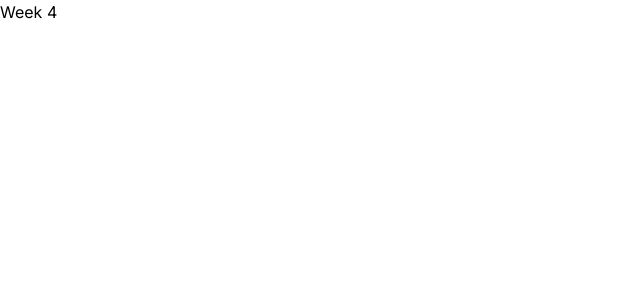
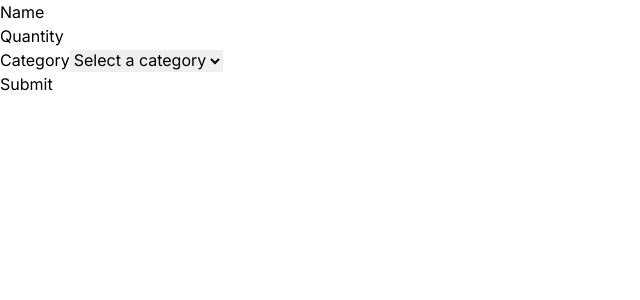
Before and after one commit to Sergei137/cprg306, a Next.js app: page /week4 in a window 1280 px wide. Shown: the top 300 px of the page, without its empty margins (0-640 px from the left). Built offline with nearby package versions, Linux system fonts and the light colour scheme.

Commit message:
finished logic part of week4, working on styling.

```diff
--- a/app/week4/new-item.js
+++ b/app/week4/new-item.js
@@ -3,24 +3,62 @@
 "use client";
 import { useState } from "react"
 
-function nameFunction() {
+export default function NewItem() {
     const [name, setName] = useState("");
+    const [quantity, setQuantity] = useState(""); // assignment said to set it as 1, empty string prevents redundancy of the required attribute.
+    const [category, setCategory] = useState(""); // assignment said to set it as "produce", empty sting and form displaying "Select a category" prevents redundancy of the required attribute.
+
+    // handle submit function
+    const handleSubmit = (event) => {
+        event.preventDefault();
+
+        // create item object
+        const item = {
+            name: name,
+            quantity: quantity,
+            category: category
+        }
+
+        // log submitted data in console
+        console.log(item);
+
+        // display alert of submitted data
+        alert(`Name: ${name} Quantity: ${quantity} Category: ${category}`);
+
+        // reset form fields
+        setName("");
+        setQuantity("");
+        setCategory("");
+    }
+
+    // form
+    return(
+        <form onSubmit={handleSubmit}>
+            <div>
+                <label>Name
+                    <input type="text" value={name} onChange={(event) => setName(event.target.value)} required></input>
+                </label>
+            </div>
+            <div>
+                <label>Quantity
+                    <input type="number" min="1" max="99" value={quantity} onChange={(event) => setQuantity(Number(event.target.value))} required></input>
+                </label>
+            </div>
+            <div>
+                <label>Category
+                    <select value={category} onChange={(event) => setCategory(event.target.value)} required>
+                        <option value="" disabled hidden>Select a category</option>
+                        <option value="produce">Produce</option>
+                        <option value="dairy">Dairy</option>
+                        <option value="meat">Meat</option>
+                        <option value="bakery">Bakery</option>
+                        <option value="canned goods">Canned Goods</option>
+                        <option value="dry goods">Dry Goods</option>
+                        <option value="household">Household</option>
+                    </select>
+                </label>
+            </div>
+            <button type="submit">Submit</button>
+        </form>
+    );
 }
-
-function quantityFunction() {
-    const [quantity, setQuantity] = useState(1);
-}
-
-function categoryFunction() {
-    const [category, setCategory] = useState("produce");
-}
-
-function handleSubmit(event) {
-    event.preventDefault();
-}
-
-
-
-function NewItem() {
-
-}
--- a/app/week4/page.js
+++ b/app/week4/page.js
@@ -1,12 +1,12 @@
 // week4 page
 
-
+import NewItem from './new-item';
 
 export default function Page() {
     return(
         <main>
             <div>
-                <p>Week 4</p>
+                <NewItem></NewItem>
             </div>
         </main>
     );
```
